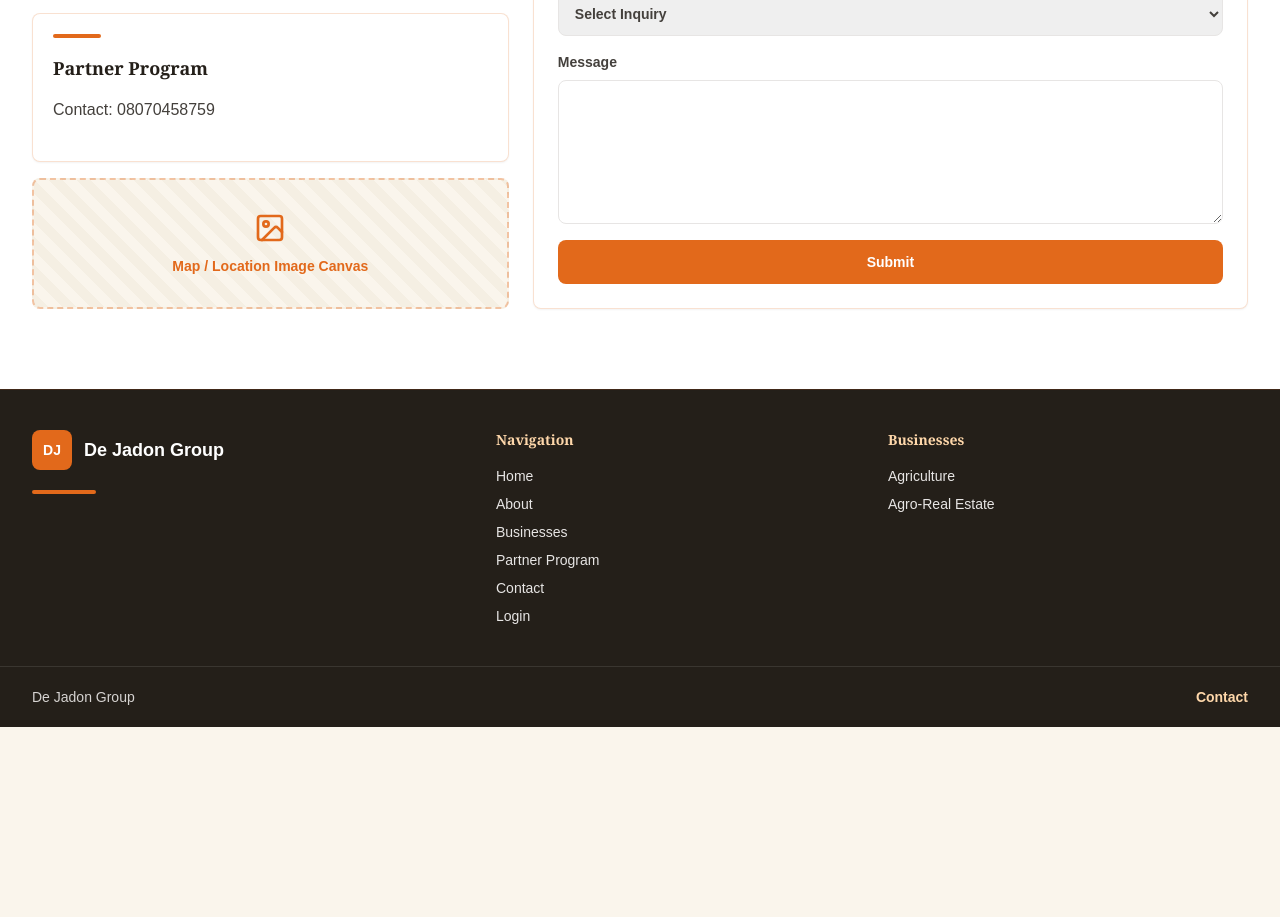
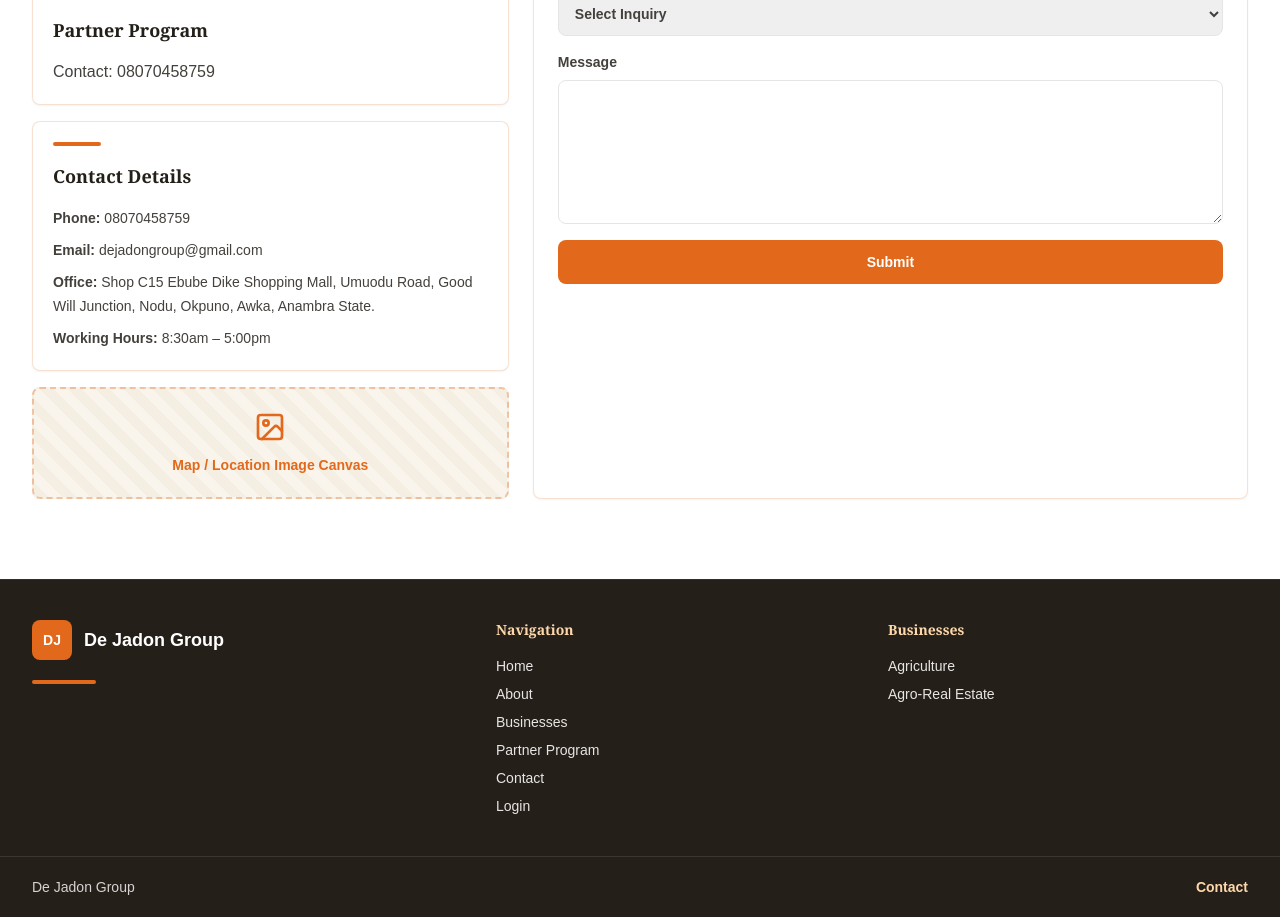
Before and after one commit to Emiloart/Dejadongroup, a Next.js app: page /contact in a window 1280 px wide. Shown: the part 920-1837 px from the top of the page. Before the commit the page ends 1647 px from the top, so only its background shows below. Built offline with nearby package versions, Linux system fonts and the light colour scheme.

Commit message:
content: add supplied contact address and email

```diff
--- a/src/app/contact/page.tsx
+++ b/src/app/contact/page.tsx
@@ -23,6 +23,14 @@
                 <p className="leading-6 text-stone-700">Contact: 08070458759</p>
               </InfoCard>
             ))}
+            <InfoCard title="Contact Details">
+              <div className="space-y-2 text-sm leading-6 text-stone-700">
+                <p><strong>Phone:</strong> 08070458759</p>
+                <p><strong>Email:</strong> dejadongroup@gmail.com</p>
+                <p><strong>Office:</strong> Shop C15 Ebube Dike Shopping Mall, Umuodu Road, Good Will Junction, Nodu, Okpuno, Awka, Anambra State.</p>
+                <p><strong>Working Hours:</strong> 8:30am – 5:00pm</p>
+              </div>
+            </InfoCard>
             <ImageCanvas label="Map / Location Image Canvas" compact />
           </div>
           <form className="rounded-card border border-orangeAction/20 bg-white p-5 shadow-sm sm:p-6">
```
